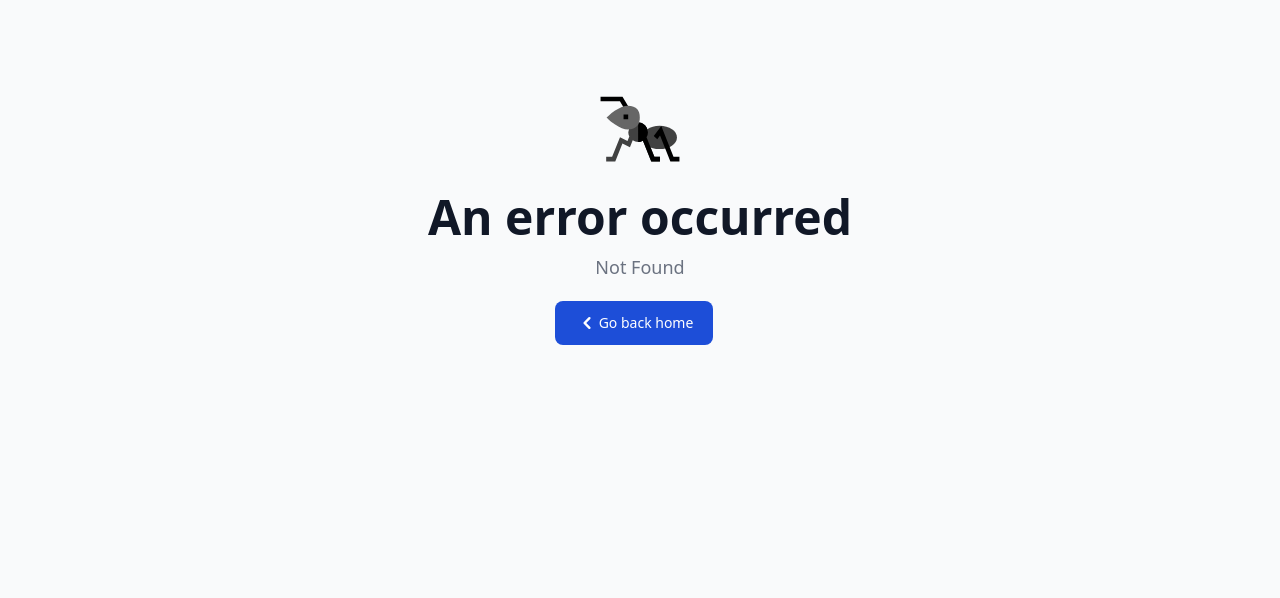
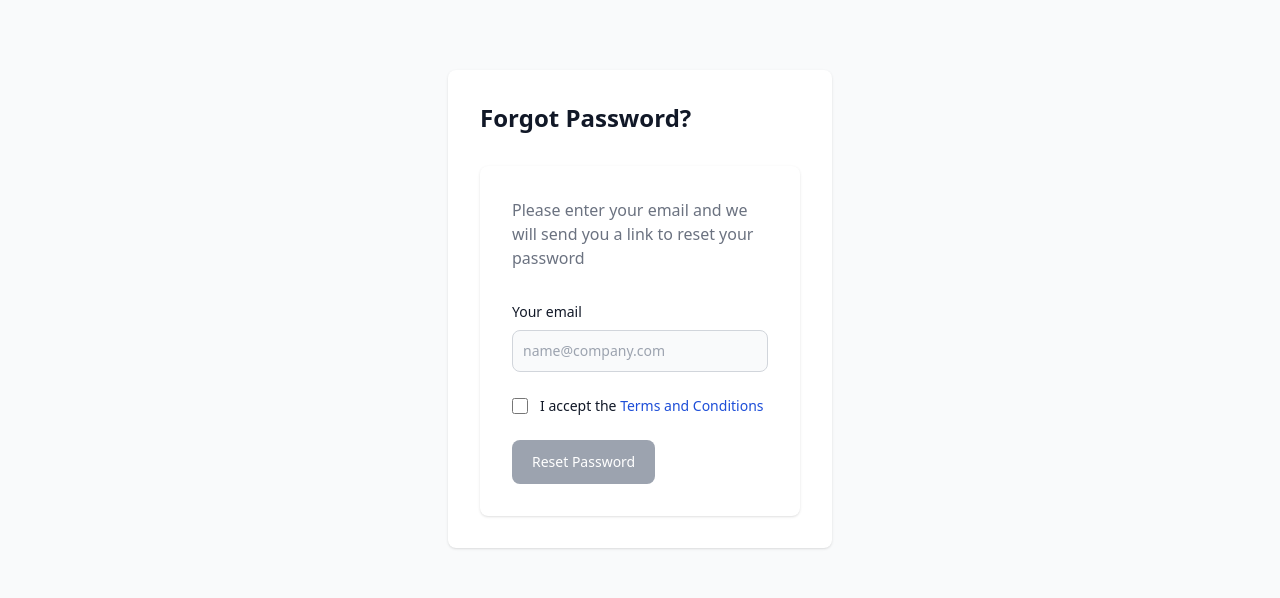
Before and after one commit to mattpanyor/thames-trust, a React (Vite) app: page /login/lostPassword in a window 1280 px wide. Before the commit this address had no page. Shown: the part 195-793 px from the top of the page. Built offline with nearby package versions, Linux system fonts and the light colour scheme.

Commit message:
set disabled button unless checkbox is ticked in LostPasswordForm

```diff
--- a/src/App.jsx
+++ b/src/App.jsx
@@ -35,7 +35,7 @@ const router = createBrowserRouter([
     element: <Login />
   },
   {
-    path: '/lostPassword',
+    path: '/login/lostPassword',
     element: <LostPassword />
   },
   {
--- a/src/features/user/components/login/LoginForm.jsx
+++ b/src/features/user/components/login/LoginForm.jsx
@@ -91,7 +91,7 @@ export function LoginForm() {
             <Label htmlFor={'remember'} labelTxt={'Remember me'} />
           </div>
           <Link
-            to={'/lostPassword'}
+            to={'/login/lostPassword'}
             className="ml-auto text-sm text-blue-700 hover:underline dark:text-blue-500">
             Lost Password?
           </Link>
--- a/src/features/user/components/login/LostPasswordForm.jsx
+++ b/src/features/user/components/login/LostPasswordForm.jsx
@@ -1,7 +1,17 @@
 import { Button } from 'src/components/elements';
-
+import { useState } from 'react';
 
 export function LostPasswordForm() {
+  const [isChecked, setIsChecked] = useState(false);
+
+  const handleCheckbox = (e) => {
+    setIsChecked(e.target.checked);
+  };
+
+  const handlePasswordReset = (e) => {
+    console.log('Password Sent');
+  };
+
   return (
     <div className="w-full rounded-lg bg-white shadow dark:bg-gray-800 sm:max-w-md md:mt-0 xl:p-0">
       <div className="w-full p-6 sm:p-8">
@@ -19,7 +29,7 @@ export function LostPasswordForm() {
               type="email"
               name="email"
               id="email"
-              className="focus:ring-primary-500 focus:border-primary-500 dark:focus:ring-primary-500 dark:focus:border-primary-500 block w-full rounded-lg border border-gray-300 bg-gray-50 p-2.5 text-gray-900 dark:border-gray-600 dark:bg-gray-700 dark:text-white dark:placeholder-gray-400 sm:text-sm"
+              className="block w-full rounded-lg border border-gray-300 bg-gray-50 p-2.5 text-gray-900 focus:border-blue-500 focus:ring-blue-500 dark:border-gray-600 dark:bg-gray-700 dark:text-white dark:placeholder-gray-400 dark:focus:border-blue-500 dark:focus:ring-blue-500 sm:text-sm"
               placeholder="name@company.com"
               required=""
             />
@@ -31,24 +41,27 @@ export function LostPasswordForm() {
                 aria-describedby="remember"
                 name="remember"
                 type="checkbox"
-                className="focus:ring-3 focus:ring-primary-300 dark:focus:ring-primary-600 h-4 w-4 rounded border-gray-300 bg-gray-50 dark:border-gray-600 dark:bg-gray-700 dark:ring-offset-gray-800"
+                className="focus:ring-3 h-4 w-4 rounded border-gray-300 bg-gray-50 focus:ring-blue-300 dark:border-gray-600 dark:bg-gray-700 dark:ring-offset-gray-800 dark:focus:ring-blue-600"
                 required=""
+                onChange={handleCheckbox}
+                checked={isChecked}
               />
             </div>
             <div className="ml-3 text-sm">
               <label htmlFor="remember" className="font-medium text-gray-900 dark:text-white">
                 I accept the{' '}
-                <a href="#" className="text-primary-700 dark:text-primary-500 hover:underline">
+                <a href="#" className="text-blue-700 hover:underline dark:text-blue-500">
                   Terms and Conditions
                 </a>
               </label>
             </div>
           </div>
-          <button
-            type="submit"
-            className="bg-primary-700 hover:bg-primary-800 focus:ring-primary-300 dark:bg-primary-600 dark:hover:bg-primary-700 dark:focus:ring-primary-800 w-full rounded-lg px-5 py-3 text-center text-base font-medium text-white focus:ring-4 sm:w-auto">
-            Reset password
-          </button>
+          <Button
+            btnType="button"
+            btnTxt="Reset Password"
+            isDisabled={!isChecked}
+            onClick={handlePasswordReset}
+          />
         </form>
       </div>
     </div>
```
